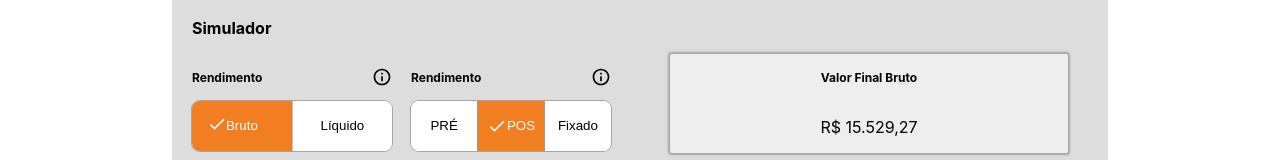
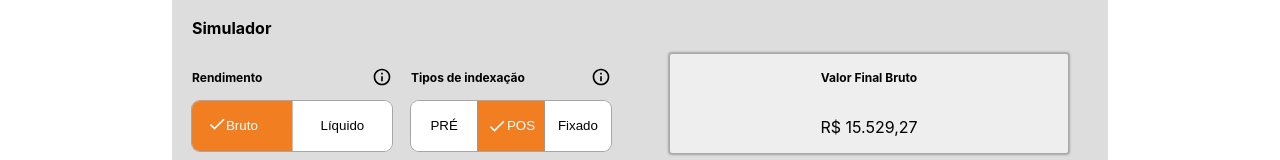
Before and after one commit to Jose-Caldas/desafio-eqi-investimentos, a React (Create React App) app: page / in a window 1280 px wide. Shown: the part 185-345 px from the top of the page. Built offline with nearby package versions, Linux system fonts and the light colour scheme.

Commit message:
feat: update title card

```diff
--- a/src/components/Simulator/Indexing/index.tsx
+++ b/src/components/Simulator/Indexing/index.tsx
@@ -67,7 +67,7 @@ const Indexing = () => {
   return (
     <Wrapper>
       <Header>
-        <Title>Rendimento</Title>
+        <Title>Tipos de indexação</Title>
         <InfoOutlinedIcon fontSize="small" />
       </Header>
       <IndexingType>
```
